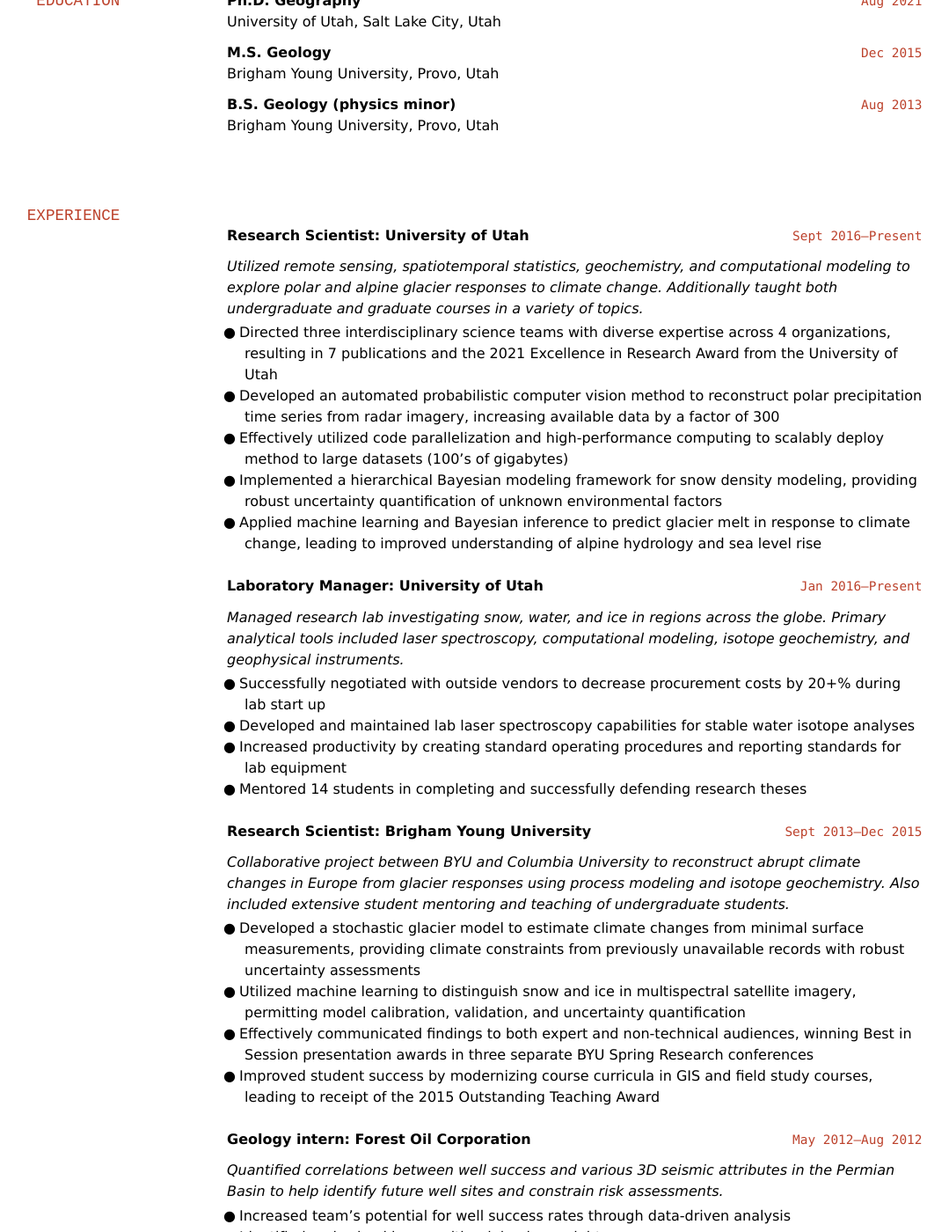
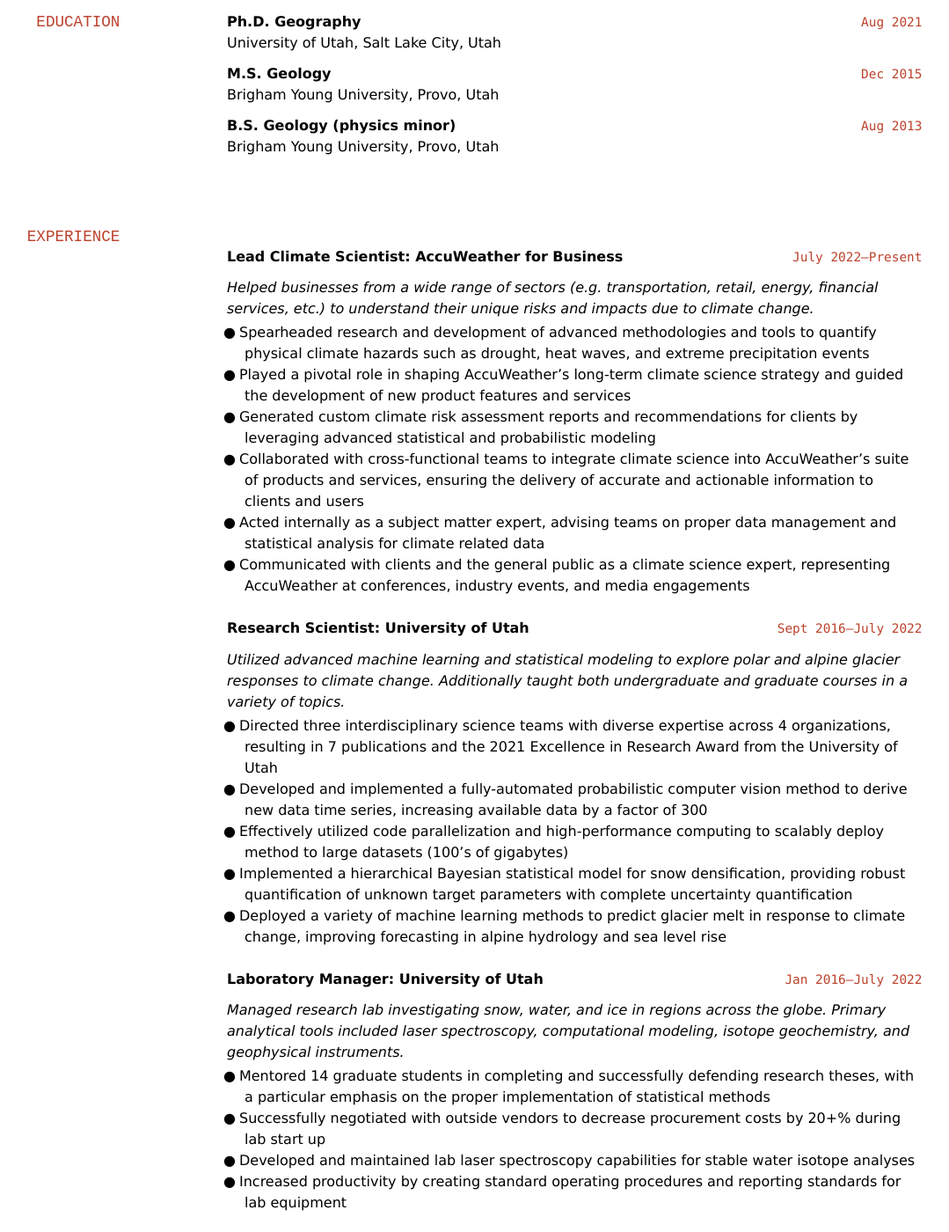
Before and after one commit to durbank/durbank.github.io, a Jekyll site: the page built from cv/resume-scratch.md, in a window 1280 px wide and 1400 px high, scrolled down 561 px. Shown: the whole window at 88% size, without its empty margins (46-1125 px from the left). Built offline with Jekyll 4.4.1, drawn with Linux system fonts in a browser that asks for light colours; some of the changed text lies outside the part shown.

Commit message:
Updates templates with AW past tense

```diff
--- a/cv/resume-scratch.md
+++ b/cv/resume-scratch.md
@@ -14,14 +14,14 @@
 
 ## SUMMARY
 
-Remote sensing and Earth scientist with 8+ years experience leveraging remote sensing, machine learning, and statistical modeling to provide data-driven solutions to geospatial and environmental problems.
+Earth data scientist with 10+ years experience leveraging computational and statistical modeling to provide data-driven solutions to geospatial and Earth-centric challenges.
 
 ## SKILLS
 
-**Programming:** Python, R, geopandas, xarray, sf, terra, data visualization \
-**Computing:** High-performance computing, version control, Linux environments \
-**Statistics:** Geospatial analysis, machine learning, probabilistic programming, uncertainty assessment \
-**Data types:** Remote sensing, time series, climate models, multispectral imagery, radar
+**Programming languages:** Python, R, MATLAB, bash scripting \
+**Computing:** High-performance computing, version control, Linux environments, data visualization \
+**Machine learning**: Random forests, computer vision, support vector machines, classification, clustering \
+**Statistics:** Time series analysis, probabilistic programming, Bayesian inference, spatial analysis, generalized linear models, dimensionality reduction
 
 ## EDUCATION
 
@@ -40,41 +40,53 @@
 ### EXPERIENCE
 
 \
-`Sept 2016–Present`
+`July 2022–Present`
+**Lead Climate Scientist: AccuWeather for Business**
+
+*Helped businesses from a wide range of sectors (e.g. transportation, retail, energy, financial services, etc.) to understand their unique risks and impacts due to climate change.*
+
+- Spearheaded research and development of advanced methodologies and tools to quantify physical climate hazards such as drought, heat waves, and extreme precipitation events
+- Played a pivotal role in shaping AccuWeather's long-term climate science strategy and guided the development of new product features and services
+- Generated custom climate risk assessment reports and recommendations for clients by leveraging advanced statistical  and probabilistic modeling
+- Collaborated with cross-functional teams to integrate climate science into AccuWeather's suite of products and services, ensuring the delivery of accurate and actionable information to clients and users
+- Acted internally as a subject matter expert, advising teams on proper data management and statistical analysis for climate related data
+- Communicated with clients and the general public as a climate science expert, representing AccuWeather at conferences, industry events, and media engagements
+
+`Sept 2016–July 2022`
 **Research Scientist: University of Utah**
 
-*Utilized remote sensing, spatiotemporal statistics, geochemistry, and computational modeling to explore polar and alpine glacier responses to climate change.
-Additionally taught both undergraduate and graduate courses in a variety of topics.*
+*Utilized advanced machine learning and statistical modeling to explore polar and alpine glacier responses to climate change.*
+*Additionally taught both undergraduate and graduate courses in a variety of topics.*
 
 - Directed three interdisciplinary science teams with diverse expertise across 4 organizations, resulting in 7 publications and the 2021 Excellence in Research Award from the University of Utah
-- Developed an automated probabilistic computer vision method to reconstruct polar precipitation time series from radar imagery, increasing available data by a factor of 300
+- Developed and implemented a fully-automated probabilistic computer vision method to derive new data time series, increasing available data by a factor of 300
 - Effectively utilized code parallelization and high-performance computing to scalably deploy method to large datasets (100's of gigabytes)
-- Implemented a hierarchical Bayesian modeling framework for snow density modeling, providing robust uncertainty quantification of unknown environmental factors
-- Applied machine learning and Bayesian inference to predict glacier melt in response to climate change, leading to improved understanding of alpine hydrology and sea level rise
+- Implemented a hierarchical Bayesian statistical model for snow densification, providing robust quantification of unknown target parameters with complete uncertainty quantification
+- Deployed a variety of machine learning methods to predict glacier melt in response to climate change, improving forecasting in alpine hydrology and sea level rise
 
-`Jan 2016–Present`
+`Jan 2016–July 2022`
 **Laboratory Manager: University of Utah**
 
 *Managed research lab investigating snow, water, and ice in regions across the globe.
 Primary analytical tools included laser spectroscopy, computational modeling, isotope geochemistry, and geophysical instruments.*
 
+- Mentored 14 graduate students in completing and successfully defending research theses, with a particular emphasis on the proper implementation of statistical methods
 - Successfully negotiated with outside vendors to decrease procurement costs by 20+% during lab start up
 - Developed and maintained lab laser spectroscopy capabilities for stable water isotope analyses
 - Increased productivity by creating standard operating procedures and reporting standards for lab equipment
-- Mentored 14 students in completing and successfully defending research theses
 
 `Sept 2013–Dec 2015`
 **Research Scientist: Brigham Young University**
 
-*Collaborative project between BYU and Columbia University to reconstruct abrupt climate changes in Europe from glacier responses using process modeling and isotope geochemistry.
-Also included extensive student mentoring and teaching of undergraduate students.*
+*Collaborative project between BYU and Columbia University to reconstruct abrupt climate changes in Europe from glacier responses using process modeling and isotope geochemistry.*
+*Also included extensive student mentoring and teaching of undergraduate students.*
 
 - Developed a stochastic glacier model to estimate climate changes from minimal surface measurements, providing climate constraints from previously unavailable records with robust uncertainty assessments
-- Utilized machine learning to distinguish snow and ice in multispectral satellite imagery, permitting model calibration, validation, and uncertainty quantification
+- Utilized pixel-level machine learning classifications to distinguish snow and ice in multispectral satellite imagery, permitting model calibration and uncertainty quantification
 - Effectively communicated findings to both expert and non-technical audiences, winning Best in Session presentation awards in three separate BYU Spring Research conferences
 - Improved student success by modernizing course curricula in GIS and field study courses, leading to receipt of the 2015 Outstanding Teaching Award
 
-`May 2012–Aug 2012`
+<!-- `May 2012–Aug 2012`
 **Geology intern: Forest Oil Corporation**
 
 *Quantified correlations between well success and various 3D seismic attributes in the Permian Basin to help identify future well sites and constrain risk assessments.*
@@ -82,7 +94,7 @@
 - Increased team's potential for well success rates through data-driven analysis
 - Identified and solved issues with minimal oversight
 - Quickly developed new skills as needed (e.g. IHS Kingdom seismic software suite)
-- Summarized technical results to managers in concise and informative reports
+- Summarized technical results to managers in concise and informative reports -->
 
 `Sept 2009–May 2011`
 **Admissions and Financial Aid Associate: BYU Student Services**
@@ -117,12 +129,6 @@
 `2012`
 Brigham Young University ORCA grant recipient
 
-<!-- `2006`
-ConocoPhillips Scholarship recipient
+---
 
-`2004`
-VFW Voice of Democracy Scholarship recipient -->
-
-<!-- ---
-
-Updated: December 2021 -->
+Updated: July 2023
```
Also changed, not shown: other parts of cv/resume-scratch.md (+1 -1 lines), cv/resume-clim.md (+26 -28 lines), cv/resume-ds.md (+16 -9 lines), cv/resume-geo.md (+14 -2 lines).
